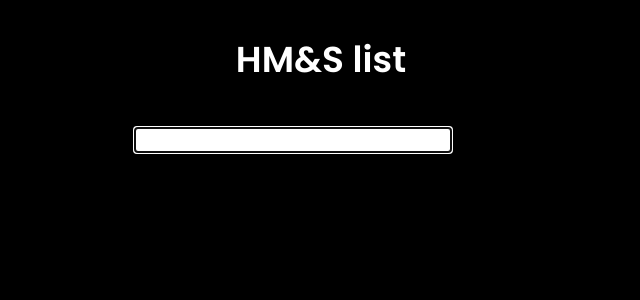
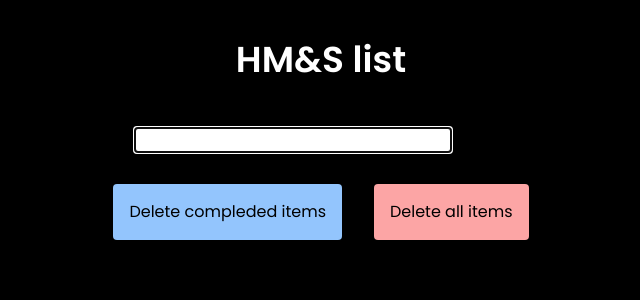
Before and after one commit to hannemarenh/ListApplication, a Next.js app in the folder client/: page / in a window 1280 px wide. Shown: the top 300 px of the page, without its empty margins (319-959 px from the left). Built offline with nearby package versions, Linux system fonts and the light colour scheme; no server answers.

Commit message:
Added functionality to delete from client.

```diff
--- a/client/src/api.ts
+++ b/client/src/api.ts
@@ -8,6 +8,23 @@ export async function get<T>(url: string): Promise<T> {
             throw response.json();
         }
     })
+}
+
+
+export async function deleteListItems<T>(url: string) {
+    return await fetch(url, {
+        method: "DELETE",
+    })
+        .then((res) => {
+            if (res.ok) {
+                return res
+            }
+            else {
+                console.error(res);
+                throw res;
+            }
+        });
+
 }
 
 
--- /dev/null
+++ b/client/src/components/Button.tsx
@@ -0,0 +1,36 @@
+import { FunctionComponent } from "react";
+
+export type ButtonColor = "red" | "blue" | "purple";
+type ButtonProps = {
+    text: string
+    onClick: () => void
+    disabled?: boolean
+    color?: ButtonColor
+}
+export const Button: FunctionComponent<ButtonProps> = ({text, onClick, disabled =false, color = "blue"}) => {
+    const baseStyle = "m-4 p-4 rounded";
+    let additionalStyle = "";
+
+    switch (color) {
+        case "red":
+            additionalStyle = "hover:bg-red-500 bg-red-300"
+            break
+        case "blue":
+            additionalStyle = "bg-blue-300 hover:bg-blue-500 "
+            break
+        case "purple":
+            additionalStyle = "bg-purple-300 hover:bg-purple-500"
+            break
+    }
+    const spaceBetween = " "
+    const style = baseStyle + spaceBetween + additionalStyle;
+
+    return (
+        <button
+            onClick={onClick}
+            className={style}
+        >
+            {text}
+        </button>
+    )
+}
--- /dev/null
+++ b/client/src/components/DeleteManyButton.tsx
@@ -0,0 +1,27 @@
+import { FunctionComponent } from "react"
+import { deleteListItems } from "../api"
+import { useListAndInputStore } from "../stores/ListInputStore"
+import { Button } from "./Button"
+
+type DeleteManyButtonProps = {
+	deleteAll: boolean
+}
+export const DeleteManyButton: FunctionComponent<DeleteManyButtonProps> = ({ deleteAll = false }) => {
+	const url = deleteAll ? "https://localhost:7193/api/ListItems?completedOnly=false" : "https://localhost:7193/api/ListItems?completedOnly=true";
+	const { setListStatus } = useListAndInputStore();
+	const handleDelete = () => {
+		deleteListItems(url)
+			.then((response) => {
+				if (response.ok) {
+					setListStatus("outdated");
+				}
+			});
+	}
+
+	const buttonText = deleteAll ? "Delete all items" : "Delete compleded items";
+	const buttonColor = deleteAll ? "red" : "blue";
+	return <Button text={buttonText}
+		onClick={handleDelete}
+		color={buttonColor}
+	/>
+}
--- /dev/null
+++ b/client/src/components/DeleteSingleButton.tsx
@@ -0,0 +1,28 @@
+import { FunctionComponent } from "react"
+import { deleteListItems } from "../api"
+import { useListAndInputStore } from "../stores/ListInputStore"
+import { Button } from "./Button"
+import { IListItem } from "./ListItem"
+
+type DeleteSingleButtonProps = {
+    listItemId: string;
+}
+export const DeleteSingleButton: FunctionComponent<DeleteSingleButtonProps> = ({ listItemId }) => {
+    const url = "https://localhost:7193/api/ListItems/" + listItemId;
+    const { setListStatus } = useListAndInputStore();
+    const handleDelete = () => {
+        deleteListItems(url)
+            .then((response) => {
+                if (response.ok) {
+                    setListStatus("outdated");
+                }
+            });
+    }
+
+    const buttonText = "Delete item";
+    const buttonColor = "red";
+    return <Button text={buttonText}
+        onClick={handleDelete}
+        color={buttonColor}
+    />
+}
--- a/client/src/components/List.tsx
+++ b/client/src/components/List.tsx
@@ -10,7 +10,7 @@ export const List: FunctionComponent = () => {
     const { listStatus, setListStatus } = useListAndInputStore();
 
     if (listStatus === "outdated") {
-        get<IListItem[]>(url).then((res) =>
+        get<IListItem[]>(url).then((res: IListItem[]) =>
             setItems(res)
         );
         setListStatus("updated")
--- a/client/src/components/ListAndInputWrapper.tsx
+++ b/client/src/components/ListAndInputWrapper.tsx
@@ -1,14 +1,20 @@
 "use client"
 import { FunctionComponent } from "react";
+import { DeleteManyButton } from "./DeleteManyButton";
 import { List } from "./List";
 import { ListItemInput } from "./ListItemInput";
 
 
 export const ListAndInputWrapper: FunctionComponent = () => {
     // Add title for list here. May be we have multiple lists. In that case this is the wrapper :-)
+
     return (
         <>
             <ListItemInput />
             <List />
+            <span>
+                <DeleteManyButton deleteAll={false} />
+                <DeleteManyButton deleteAll={true} />
+            </span>
         </>)
 }
--- a/client/src/components/ListItem.tsx
+++ b/client/src/components/ListItem.tsx
@@ -42,7 +42,11 @@ export const ListItem: FunctionComponent<ListItemProps> = ({ listItem }) => {
     }
 
     return (
-        <div onClick={toggleDone} className="flex m-4">
+        <div
+            onClick={toggleDone}
+            className="flex m-4"
+        >
+
             <span>
                 {done ?
                     <Image
@@ -63,7 +67,9 @@ export const ListItem: FunctionComponent<ListItemProps> = ({ listItem }) => {
                     />
                 }
             </span>
+            <div className={"flex align-baseline" }>
             <p className={textStyle}> {listItem.name} </p>
+            </div>
         </div>
     )
 }
--- a/client/src/components/ListItemInput.tsx
+++ b/client/src/components/ListItemInput.tsx
@@ -16,10 +16,9 @@ export const ListItemInput: FunctionComponent = () => {
         e.preventDefault(); // avoid page reload
 
         postJSON(url, JSON.stringify(newItem))
-            .then(data => {
+            .then(() => {
                 setNewItem(undefined);
                 setListStatus("outdated");
-                console.log("Successfully posted: ", data)
             })
     }
 
```
